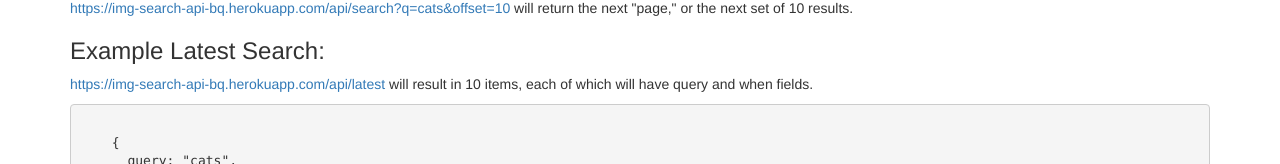
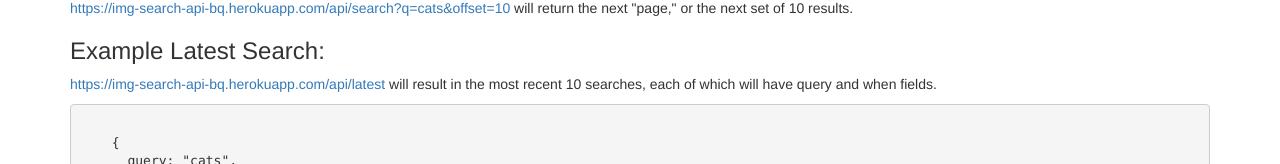
Before and after one commit to bethqiang/image-search-abstraction-layer, a website: page index.html in a window 1280 px wide. Shown: the part 527-691 px from the top of the page. Drawn offline with nearby package versions, Linux system fonts and the light colour scheme.

Commit message:
Minor change to index.html and README language

```diff
--- a/index.html
+++ b/index.html
@@ -45,7 +45,7 @@
 
     <h3>Example Latest Search:</h3>
 
-    <p><a href="https://img-search-api-bq.herokuapp.com/api/latest">https://img-search-api-bq.herokuapp.com/api/latest</a> will result in 10 items, each of which will have query and when fields.</p>
+    <p><a href="https://img-search-api-bq.herokuapp.com/api/latest">https://img-search-api-bq.herokuapp.com/api/latest</a> will result in the most recent 10 searches, each of which will have query and when fields.</p>
 
     <pre><code>
     {
```
Also changed, not shown: README.md.
